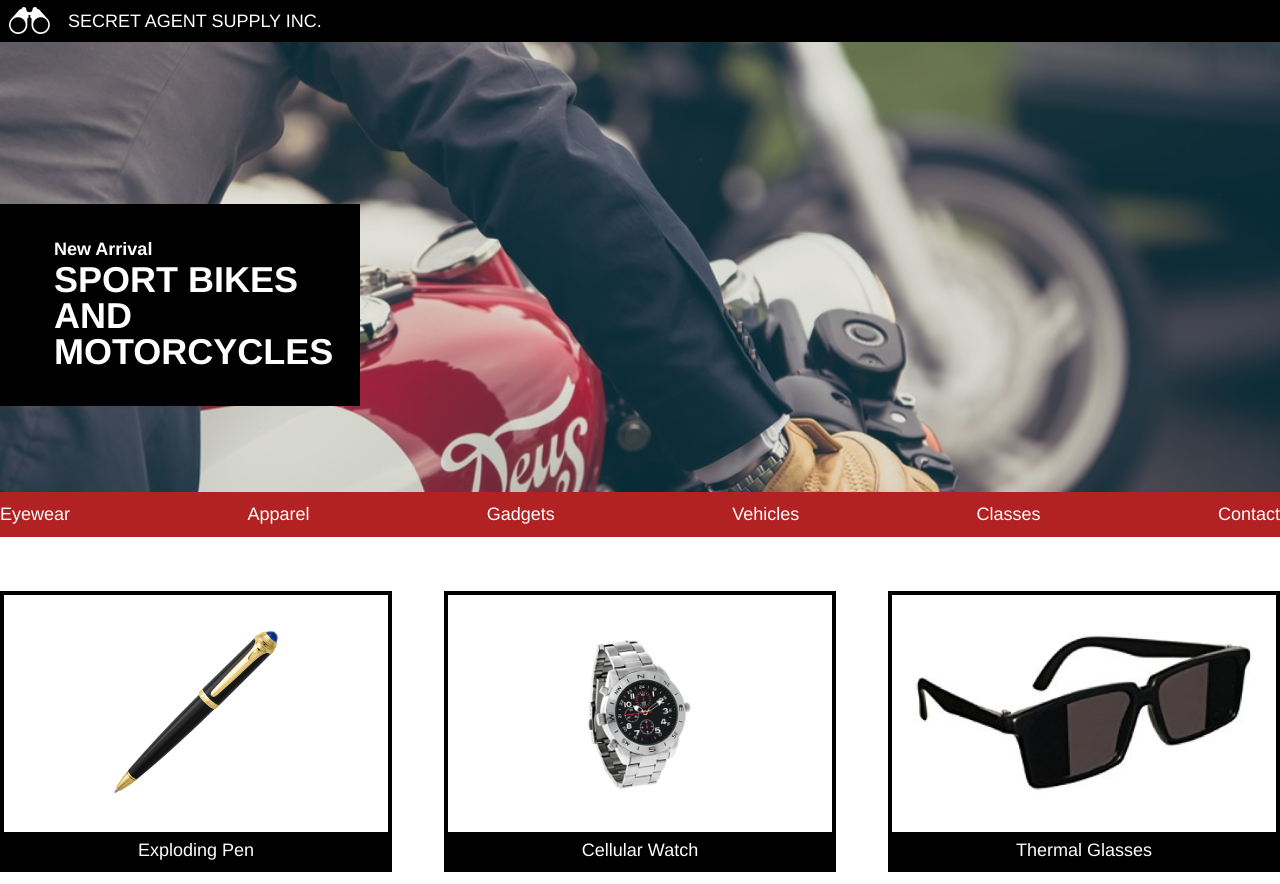
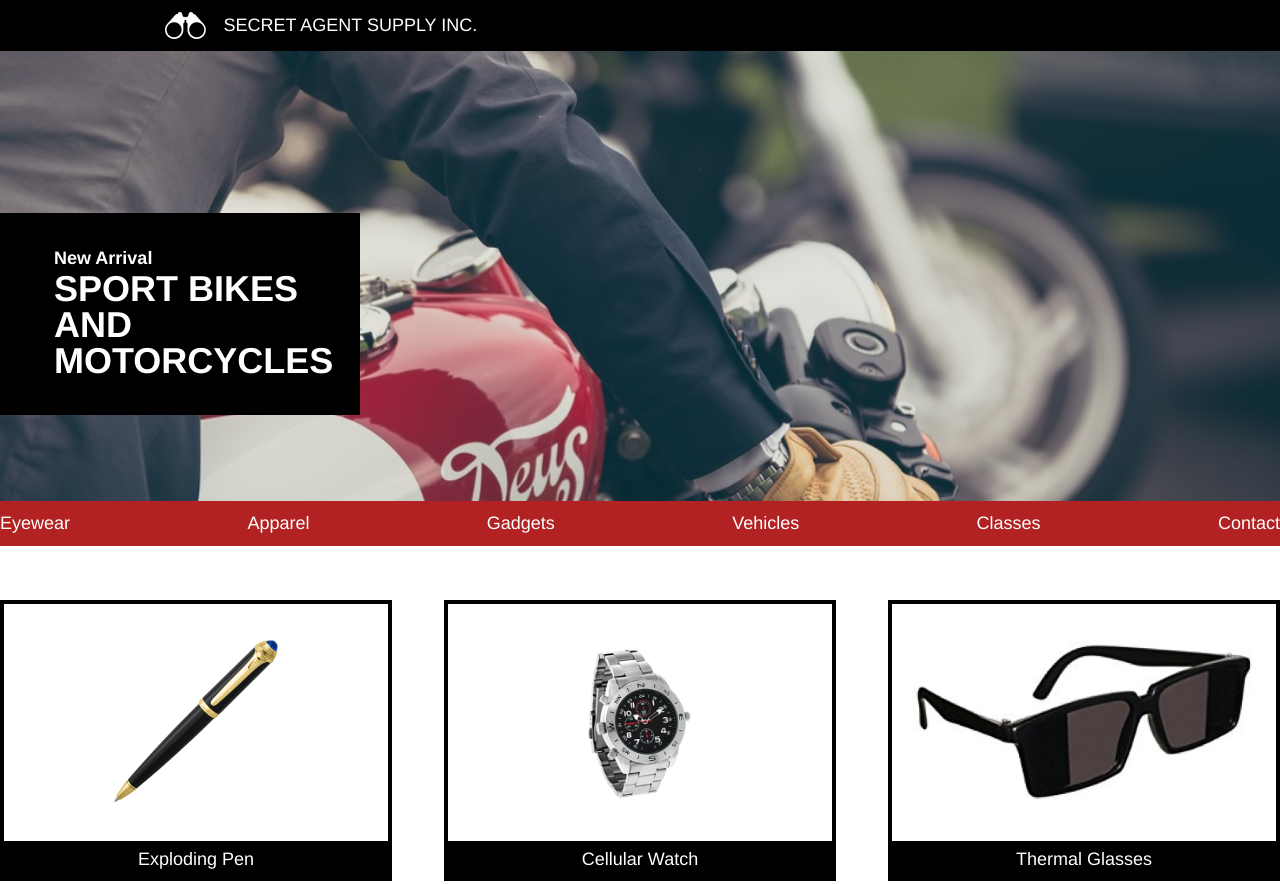
Before and after one commit to PrestonGB/secretagentsupply, a plain HTML site: page index.html in a window 1280 px wide. Shown: the top 884 px of the page. Drawn offline with Linux system fonts and the light colour scheme; files whose address does not match are found by name.

Commit message:
fix header formatting

```diff
--- a/index.html
+++ b/index.html
@@ -8,8 +8,10 @@
   </head>
   <body>
     <header>
-      <img src = "./resources/logo.png" alt = "logo">
-      <span>SECRET AGENT SUPPLY INC.</span>
+      <section class="container">
+        <img src = "./resources/logo.png" alt = "logo">
+        <span>SECRET AGENT SUPPLY INC.</span>
+      </section>
     </header>
     <section class = "main">
       <section class = "splash">
--- a/resources/css/style.css
+++ b/resources/css/style.css
@@ -1,28 +1,34 @@
 html {
   font-size: 18px;
+  background-color: white;
 }
 
 body {
   font-family: "Helvetica", sans-serif;
+  margin: 0;
 }
+
 
 header {
   background-color: black;
   color: white;
-  height: 2.32rem;
+}
+
+header .container {
   display: flex;
   align-items: center;
+  padding: 0.66em 0 0.66em 0.5em;
+}
+
+.container {
+  max-width: 960px;
+  margin: 0 auto;
 }
 
 header img {
   height: 1.5rem;
-  padding-left: 0.5rem;
   padding-right: 1rem;
-}
-header span {
-  padding-top: 0.66rem;
-  padding-bottom: 0.66rem;
-
+  border-style: none;
 }
 
 .splash {
```
